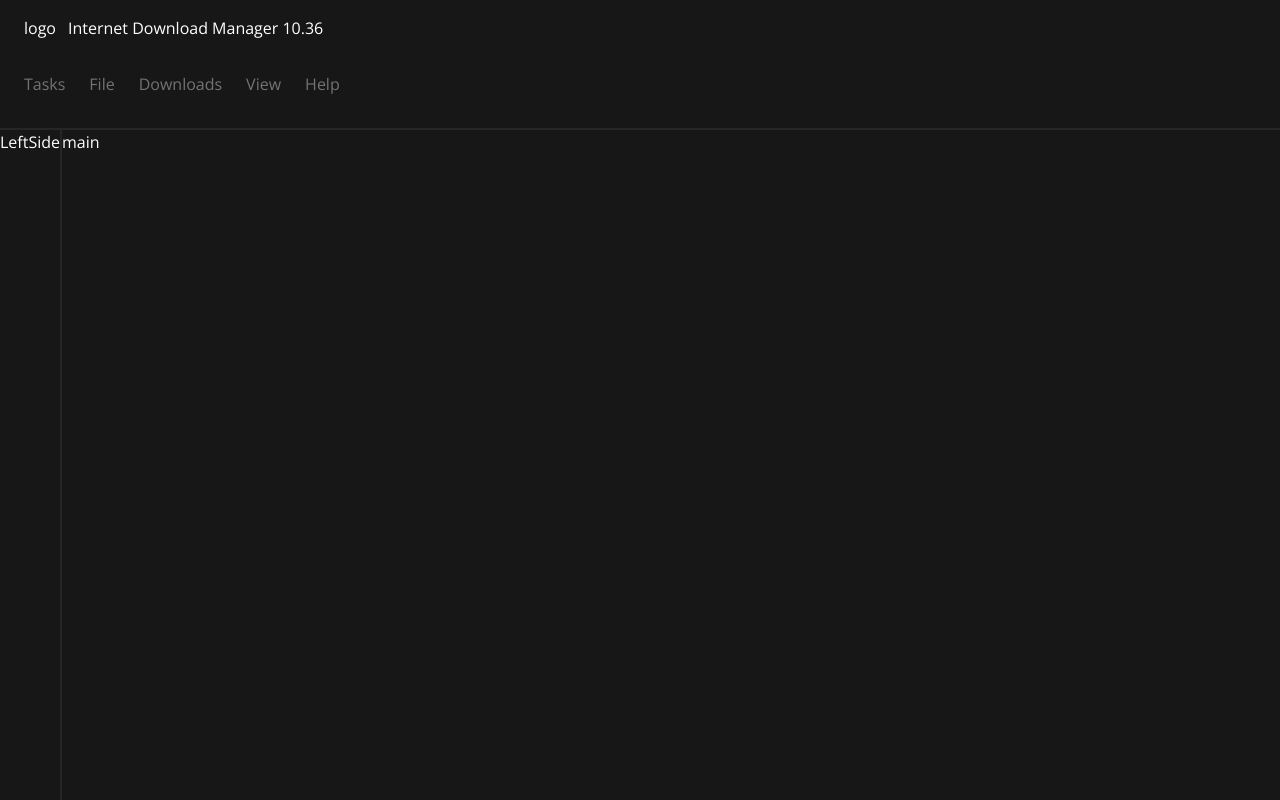
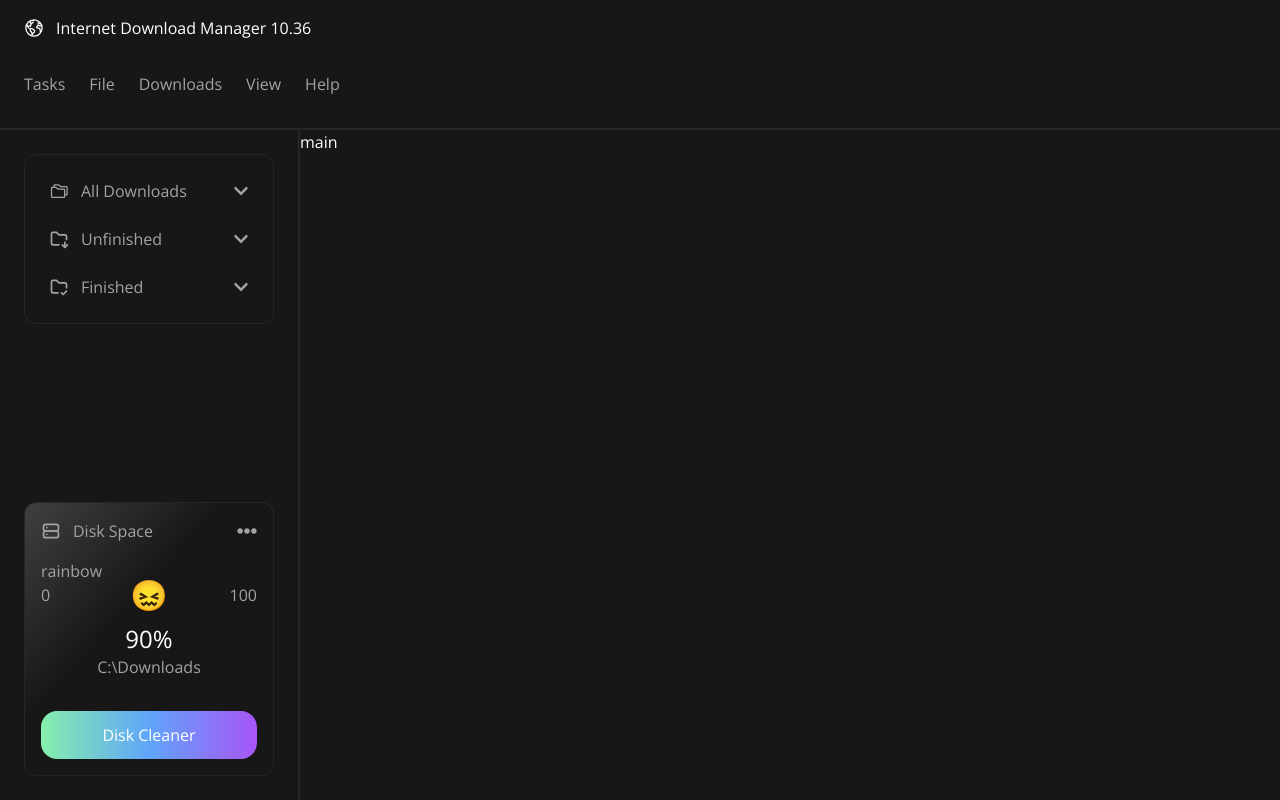
Before and after one commit to brianmstricker/file-management-ui, a Next.js app: page / in a window 1280 px wide. Built offline with nearby package versions, Linux system fonts and the light colour scheme.

Commit message:
feat: initial diskspace comp, left side menu

```diff
--- /dev/null
+++ b/src/components/DiskSpace.tsx
@@ -0,0 +1,38 @@
+import { TbServer } from "react-icons/tb";
+import { FaEllipsisH } from "react-icons/fa";
+
+const DiskSpace = () => {
+ return (
+  <div className="flex flex-col border border-neutral-800 p-4 rounded-xl bg-gradient-to-br from-neutral-700 via-neutral-900 via-40% to-neutral-900">
+   <div className="flex justify-between items-center">
+    <div className="flex items-center gap-3">
+     <TbServer className="text-xl" />
+     <span>Disk Space</span>
+    </div>
+    <FaEllipsisH className="text-xl" />
+   </div>
+   <div className="mt-4">
+    <div>
+     <div>rainbow</div>
+     <div className="flex justify-between items-center relative">
+      <span>0</span>
+      <span className="text-3xl px-3 absolute left-1/2 -translate-x-1/2">
+       😖
+      </span>
+      <span>100</span>
+     </div>
+    </div>
+    <div className="flex flex-col items-center mt-4">
+     <div className="text-white text-2xl">90%</div>
+     <div>C:\Downloads</div>
+    </div>
+   </div>
+   <div>
+    <button className="w-full text-center mt-8 bg-gradient-to-r from-green-300 via-blue-400 to-purple-500 text-white py-3 rounded-2xl">
+     Disk Cleaner
+    </button>
+   </div>
+  </div>
+ );
+};
+export default DiskSpace;
--- a/src/components/LeftSide.tsx
+++ b/src/components/LeftSide.tsx
@@ -1,7 +1,115 @@
+"use client";
+import { TbFolderDown, TbFolderCheck, TbRectangle } from "react-icons/tb";
+import { CiMusicNote1 } from "react-icons/ci";
+import { FaRegFileArchive, FaChevronDown, FaChevronUp } from "react-icons/fa";
+import { IoVideocamOutline, IoDocumentTextOutline } from "react-icons/io5";
+import { AiOutlineAndroid } from "react-icons/ai";
+import { PiImage, PiFolders } from "react-icons/pi";
+import { useState } from "react";
+import { cn } from "@/lib/utils";
+import DiskSpace from "./DiskSpace";
+
+const categories = [
+ {
+  idx: 0,
+  name: "All Downloads",
+  icon: <PiFolders />,
+  opened: false,
+  subcategories: [
+   { name: "Music", icon: <CiMusicNote1 /> },
+   { name: "Compressed", icon: <FaRegFileArchive /> },
+   { name: "Videos", icon: <IoVideocamOutline /> },
+   { name: "Programs", icon: <TbRectangle /> },
+   { name: "Documents", icon: <IoDocumentTextOutline /> },
+   { name: "APKs", icon: <AiOutlineAndroid /> },
+   { name: "Images", icon: <PiImage /> },
+  ],
+ },
+ { idx: 1, name: "Unfinished", opened: false, icon: <TbFolderDown /> },
+ { idx: 2, name: "Finished", opened: false, icon: <TbFolderCheck /> },
+];
+
+type Category = {
+ idx: number;
+ name: string;
+ icon: JSX.Element;
+ opened: boolean;
+ subcategories?: { name: string; icon: JSX.Element }[];
+};
+
 const LeftSide = () => {
+ const [menuOpen, setMenuOpen] = useState<{ idx: number; opened: boolean }[]>(
+  []
+ );
+ const handleMenuClick = (category: Category) => {
+  setMenuOpen((prev) => {
+   const idx = prev.findIndex((item) => item.idx === category.idx);
+   if (idx === -1) {
+    const updated = [...prev, { idx: category.idx, opened: true }];
+    return updated;
+   }
+   const updated = [...prev];
+   updated[idx] = { ...updated[idx], opened: !updated[idx].opened };
+   return updated;
+  });
+ };
  return (
-  <aside className="border-r-2 border-r-neutral-800">
-   <div>LeftSide</div>
+  <aside className="border-r-2 border-r-neutral-800 text-neutral-400 py-6 px-6 flex flex-col justify-between min-w-[300px]">
+   <div className="flex flex-col border border-neutral-800 p-4 rounded-xl transition-all duration-200 mb-4">
+    {categories.map((category) => (
+     <div key={category.name}>
+      <div
+       onClick={() => handleMenuClick(category)}
+       className={cn(
+        "cursor-pointer transition-all duration-500 hover:bg-neutral-800 flex items-center p-2 rounded-xl justify-between w-full",
+        category.idx !== 0 && "mt-2"
+       )}
+      >
+       <div className="flex flex-1 items-center gap-x-3">
+        <span className="text-xl">{category.icon}</span>
+        <span>{category.name}</span>
+       </div>
+       <div>
+        <FaChevronDown
+         className={cn(
+          "transition-all duration-200",
+          menuOpen?.map(
+           (item) => item.idx === category.idx && item.opened && "rotate-180"
+          )
+         )}
+        />
+       </div>
+      </div>
+      <ul
+       className={cn(
+        "mx-auto flex flex-col w-fit gap-y-3 transition-all duration-500 opacity-0 ease-in h-0 -translate-y-2",
+        menuOpen?.map(
+         (item) =>
+          item.idx === category.idx &&
+          item.opened &&
+          "opacity-100 h-auto translate-y-0"
+        )
+       )}
+      >
+       {menuOpen?.map(
+        (item) =>
+         item.idx === category.idx &&
+         item.opened &&
+         category.subcategories?.map((subcategory) => (
+          <li
+           key={subcategory.name}
+           className="flex items-center gap-x-3 transition-all duration-300 cursor-pointer hover:bg-neutral-800 py-1 px-3 rounded-xl"
+          >
+           <span className="text-neutral-300">{subcategory.icon}</span>
+           <span className="text-sm text-neutral-500">{subcategory.name}</span>
+          </li>
+         ))
+       )}
+      </ul>
+     </div>
+    ))}
+   </div>
+   <DiskSpace />
   </aside>
  );
 };
--- a/src/components/TopBar.tsx
+++ b/src/components/TopBar.tsx
@@ -1,9 +1,13 @@
+import { IoEarthOutline } from "react-icons/io5";
+
 const TopBar = () => {
  const features = ["Tasks", "File", "Downloads", "View", "Help"];
  return (
   <div className="border-b-2 border-b-neutral-800">
    <div className="pt-4 flex items-center gap-x-3 px-6">
-    <span>logo</span>
+    <span className="text-xl">
+     <IoEarthOutline />
+    </span>
     <h1>Internet Download Manager 10.36</h1>
    </div>
    <div className="pt-8 pb-8 px-6">
@@ -11,7 +15,7 @@
      {features.map((feature) => (
       <li
        key={feature}
-       className="text-neutral-500 cursor-pointer transition-all duration-300 hover:text-neutral-400"
+       className="text-neutral-400 cursor-pointer transition-all duration-300 hover:text-neutral-500"
       >
        {feature}
       </li>
```
